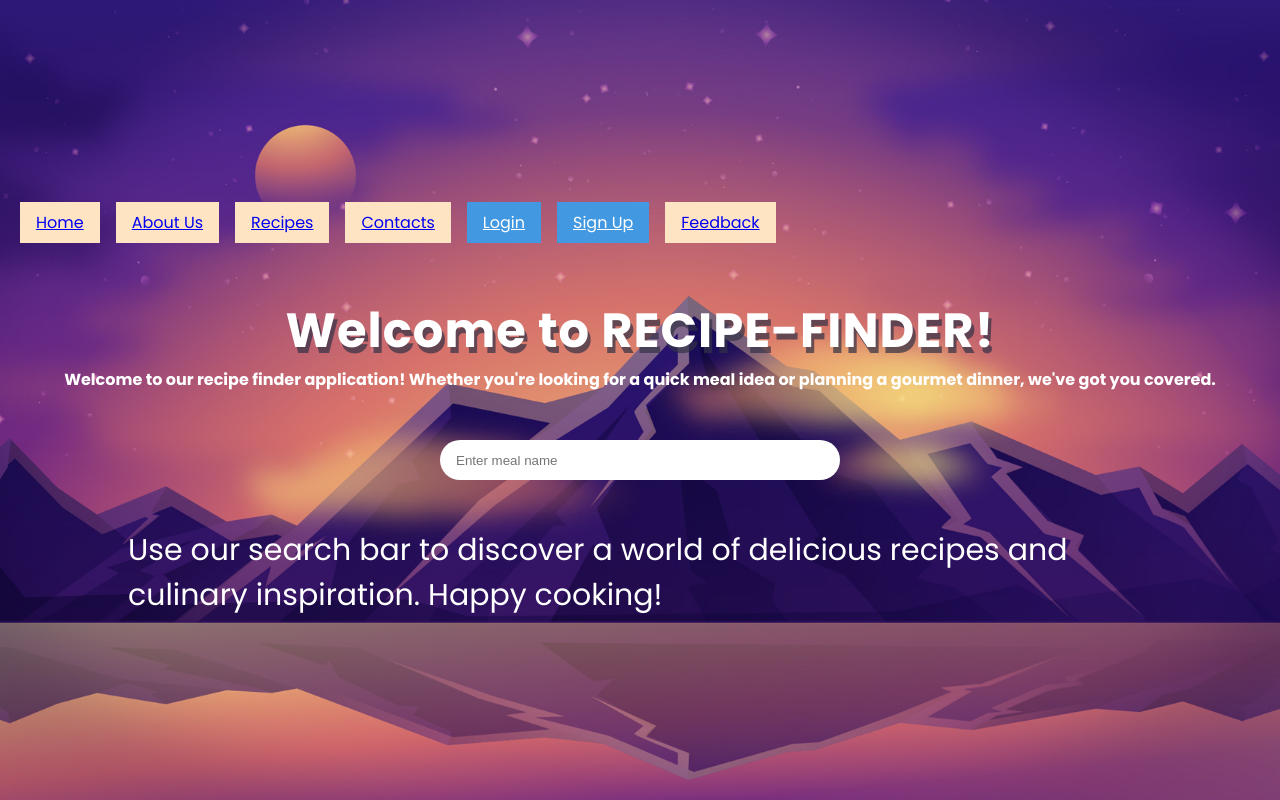
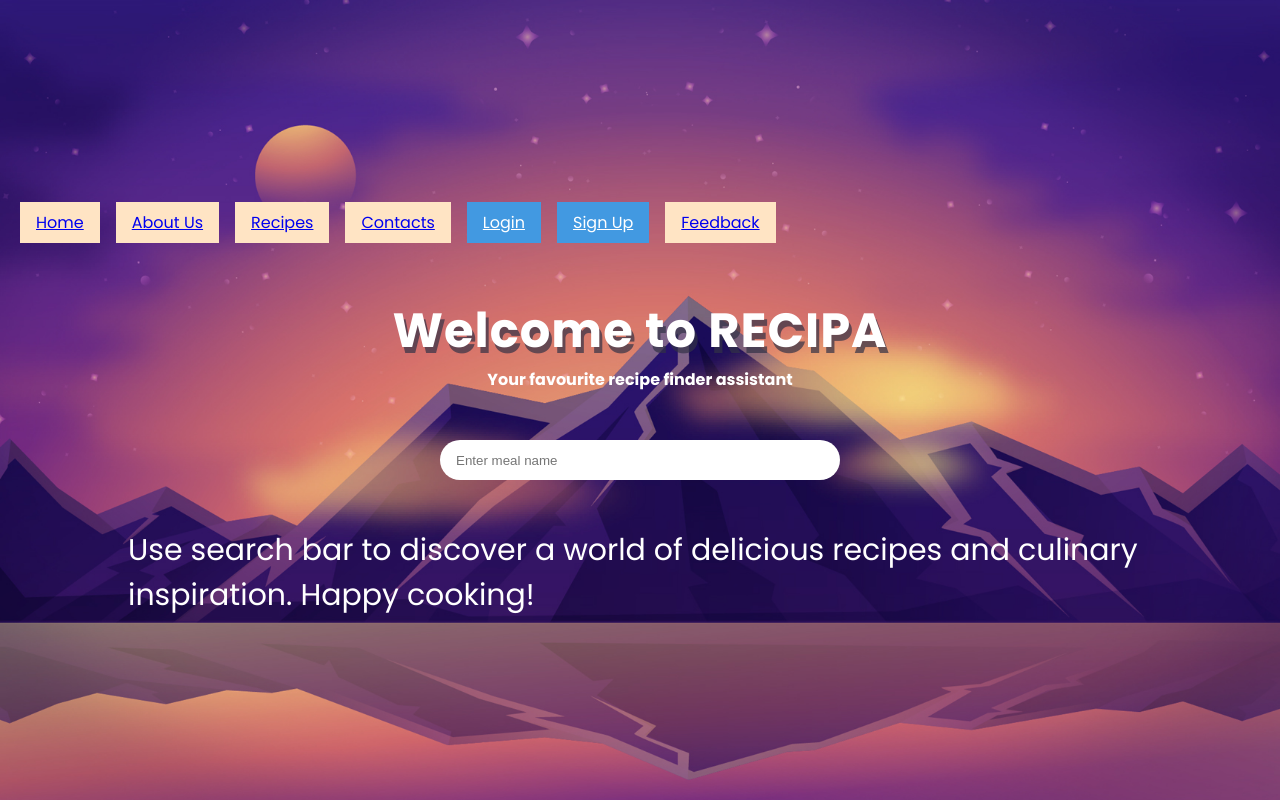
Before and after one commit to gichira22/Recipa, a React (Create React App) app: page /recipe in a window 1280 px wide. Built offline with nearby package versions, Linux system fonts and the light colour scheme.

Commit message:
Adjust the recipe event handlers.

```diff
--- a/src/components/LoginPage.js
+++ b/src/components/LoginPage.js
@@ -11,9 +11,8 @@ const LoginPage = () => {
     history("/");
   };
 
-  // Function to handle register link click
+  // Redirect to signup page function
   const handleRegister = () => {
-    // Redirect to signup page
     history("/signup");
   };
 
--- a/src/components/Recipe.js
+++ b/src/components/Recipe.js
@@ -3,24 +3,33 @@ import RecipeList from "./RecipeList";
 const Recipe = () => {
   const [search, setSearch] = useState();
   const [myRecipe, setMyRecipe] = useState([]);
+  const [error, setError] = useState(false);
   const searchRecipe = (evt) => {
     if (evt.key === "Enter") {
       fetch(`https://www.themealdb.com/api/json/v1/1/search.php?s=${search}`)
         .then((res) => res.json())
         .then((data) => {
           console.log(data);
-          setMyRecipe(data.meals || []);
+          if (data.meals) {
+            setMyRecipe(data.meals);
+            setError(false);
+          } else {
+            setMyRecipe([]);
+            setError(true);
+          }
+          // setMyRecipe(data.meals || []);
+        })
+        .catch((error) => {
+          console.error("Error fetching recipes:", error);
+          setError(true);
         });
     }
   };
   return (
     <div className="main">
       <div className="heading">
-        <h1>Welcome to RECIPE-FINDER!</h1>
-        <h4>
-          Welcome to our recipe finder application! Whether you're looking for a
-          quick meal idea or planning a gourmet dinner, we've got you covered.
-        </h4>
+        <h1>Welcome to RECIPA</h1>
+        <h4>Your favourite recipe finder assistant</h4>
       </div>
       <div className="searchButton">
         <input
@@ -33,17 +42,20 @@ const Recipe = () => {
         ></input>
       </div>
       <div className="container">
-        {myRecipe.length === 0 ? (
-          <p className="notFound">
-            {" "}
-            Use our search bar to discover a world of delicious recipes and
-            culinary inspiration. Happy cooking!
-          </p>
+        {error ? (
+          <p className="notFound">Sorry, recipe not found. Try again.</p>
         ) : (
-          myRecipe.map((res, index) => {
-            return <RecipeList key={index} data={res} />;
-          })
+          myRecipe.length === 0 && (
+            <p className="notFound">
+              {" "}
+              Use search bar to discover a world of delicious recipes and
+              culinary inspiration. Happy cooking!
+            </p>
+          )
         )}
+        {myRecipe.map((res, index) => (
+          <RecipeList key={index} data={res} />
+        ))}
       </div>
     </div>
   );
--- a/src/components/SignUp.js
+++ b/src/components/SignUp.js
@@ -37,7 +37,7 @@ const SignUp = () => {
 
   const handleSignup = (e) => {
     e.preventDefault();
-    console.log("Signup button clicked");
+    history("/");
     // Perform input validation
     if (!validateUsername(username)) {
       console.log("Invalid username");
@@ -58,15 +58,13 @@ const SignUp = () => {
       console.log("Passwords don't match");
       return;
     }
-
-    // Redirect to home page if signup is successful
-    console.log("Signup successful!");
-    history("/");
   };
-
+  const handleLogin = () => {
+    history("/login");
+  };
   return (
     <div className="wrapper">
-      <form action="">
+      <form onSubmit={handleSignup}>
         <h1>Signup</h1>
         <div className="input-box">
           <input
@@ -113,7 +111,10 @@ const SignUp = () => {
         <button type="submit">Signup</button>
         <div className="register-link">
           <p>
-            Already have an account? <a href="#">Login</a>
+            Already have an account?{" "}
+            <a href="#" onClick={handleLogin}>
+              Login
+            </a>
           </p>
         </div>
       </form>
```
